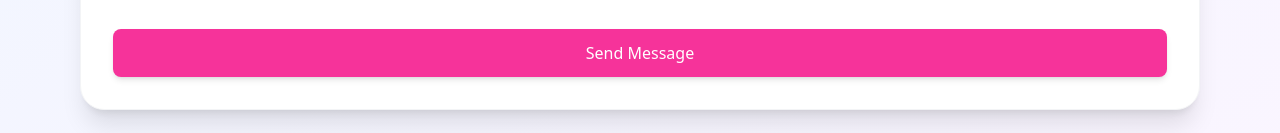
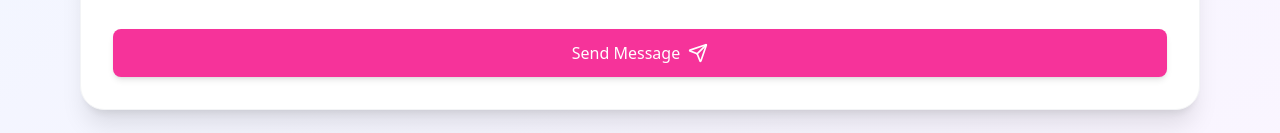
Before and after one commit to pinkx-xlink/tailwindcss-experiment, a React (Vite) app in the folder bank_modern_app/: page / in a window 1280 px wide. Shown: the part 3387-3520 px from the top of the page. Built offline with nearby package versions, Linux system fonts and the light colour scheme.

Commit message:
Import Send icon from Lucide React and add it to the Send Message button

```diff
--- a/bank_modern_app/src/components/Contact.jsx
+++ b/bank_modern_app/src/components/Contact.jsx
@@ -1,4 +1,4 @@
-import { Mail, Phone, MapPinIcon, Circle } from 'lucide-react'
+import { Mail, Phone, MapPinIcon, Circle, Send } from 'lucide-react'
 import React from 'react'
 
 const Contact = () => {
@@ -135,6 +135,7 @@ const Contact = () => {
                 shadow-md hover:shadow-lg flex items-center
                 justify-center gap-2'>
                   Send Message
+                  <Send className='h-5 w-5'/>
                 </button>
               </div>
             </form>
```
